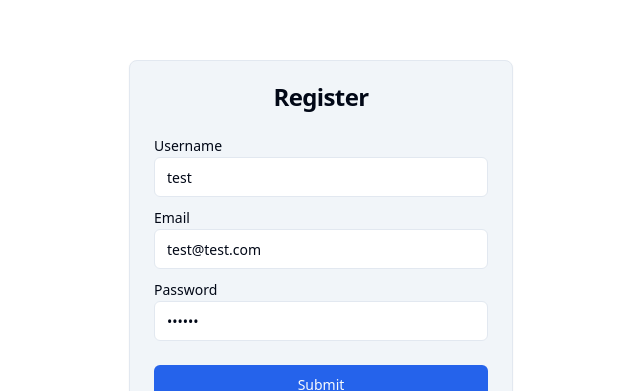
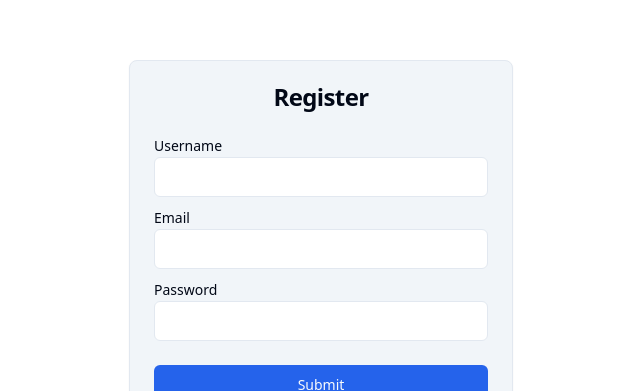
Before and after one commit to kimamovic21/udemy-practical-typescript-course-johnsmilga, a React (Vite) app in the folder 03-store-project/: page /register in a window 1280 px wide. Shown: the part 127-518 px from the top of the page, without its empty margins (319-959 px from the left). Built offline with nearby package versions, Linux system fonts and the light colour scheme.

Commit message:
199. Register User Request
-u komponentu Register.tsx dodana logika za registraciju korisnika

```diff
--- a/03-store-project/src/pages/Register.tsx
+++ b/03-store-project/src/pages/Register.tsx
@@ -1,16 +1,28 @@
-import { Form, Link, ActionFunction } from 'react-router-dom'
+import { Form, Link, ActionFunction, redirect } from 'react-router-dom'
+import { AxiosError } from 'axios'
+import { customFetch } from '@/utils'
+import { toast } from '@/hooks/use-toast'
 import { FormInput } from '@/components'
 import { Card, CardHeader, CardContent, CardTitle } from '@/components/ui/card'
 import { Button } from '@/components/ui/button'
 
-export const action: ActionFunction = async ({ request }): Promise<null> => {
-  console.log(request)
+export const action: ActionFunction = async ({ request }): Promise<Response | null> => {
   const formData = await request.formData()
-  console.log(formData)
   const data = Object.fromEntries(formData)
-  console.log(data)
 
-  return null
+  try {
+    const result = await customFetch.post('/auth/local/register', data)
+    console.log(result)
+
+    toast({ description: 'Registered' })
+    return redirect('/login')
+  } catch (error) {
+    console.error(error)
+
+    const errorMsg = error instanceof AxiosError ? error.response?.data.error.message : 'Registration Failed'
+    toast({ description: errorMsg })
+    return null
+  }
 }
 
 function Register() {
@@ -22,9 +34,9 @@ function Register() {
         </CardHeader>
         <CardContent>
           <Form method='post' action=''>
-            <FormInput type='text' name='username' defaultValue='test' />
-            <FormInput type='email' name='email' defaultValue='test@test.com' />
-            <FormInput type='password' name='password' defaultValue='secret' />
+            <FormInput type='text' name='username' />
+            <FormInput type='email' name='email' />
+            <FormInput type='password' name='password' />
 
             <Button type='submit' variant='default' className='w-full mt-4'>
               Submit
```
Also changed, not shown: 1 other file (tests, documents, lock files or other folders).
